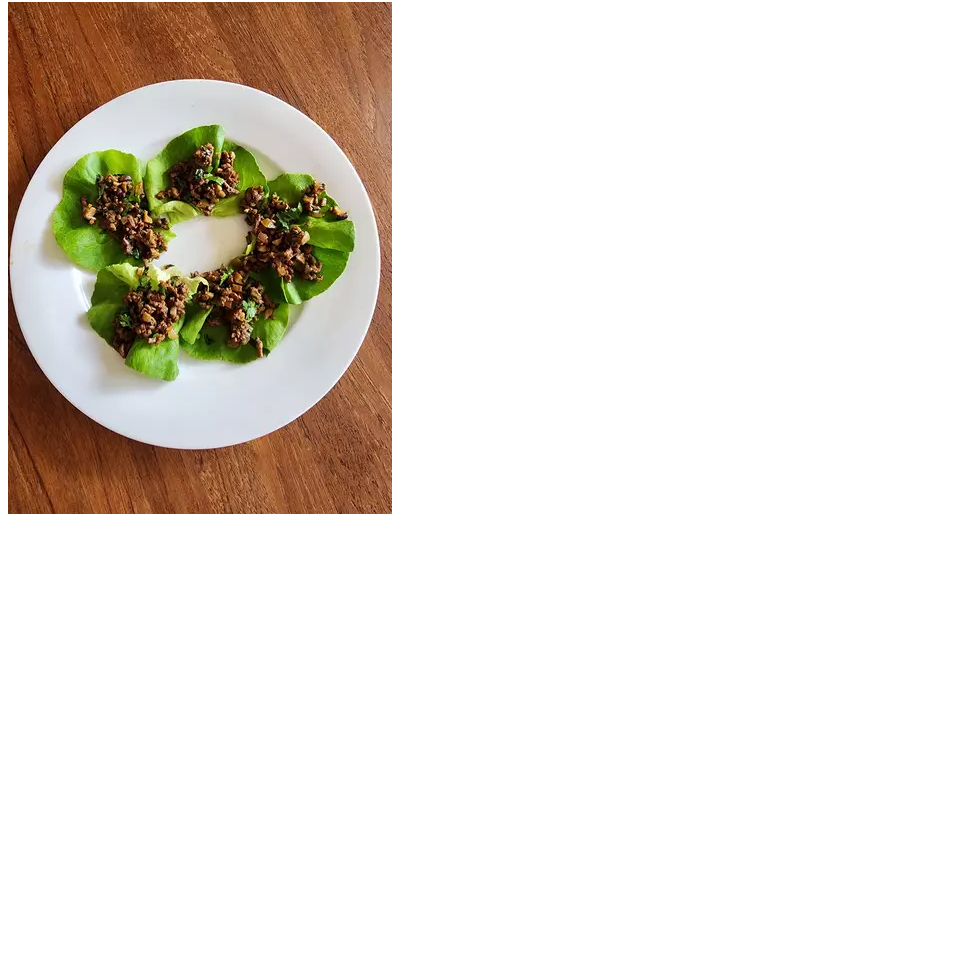
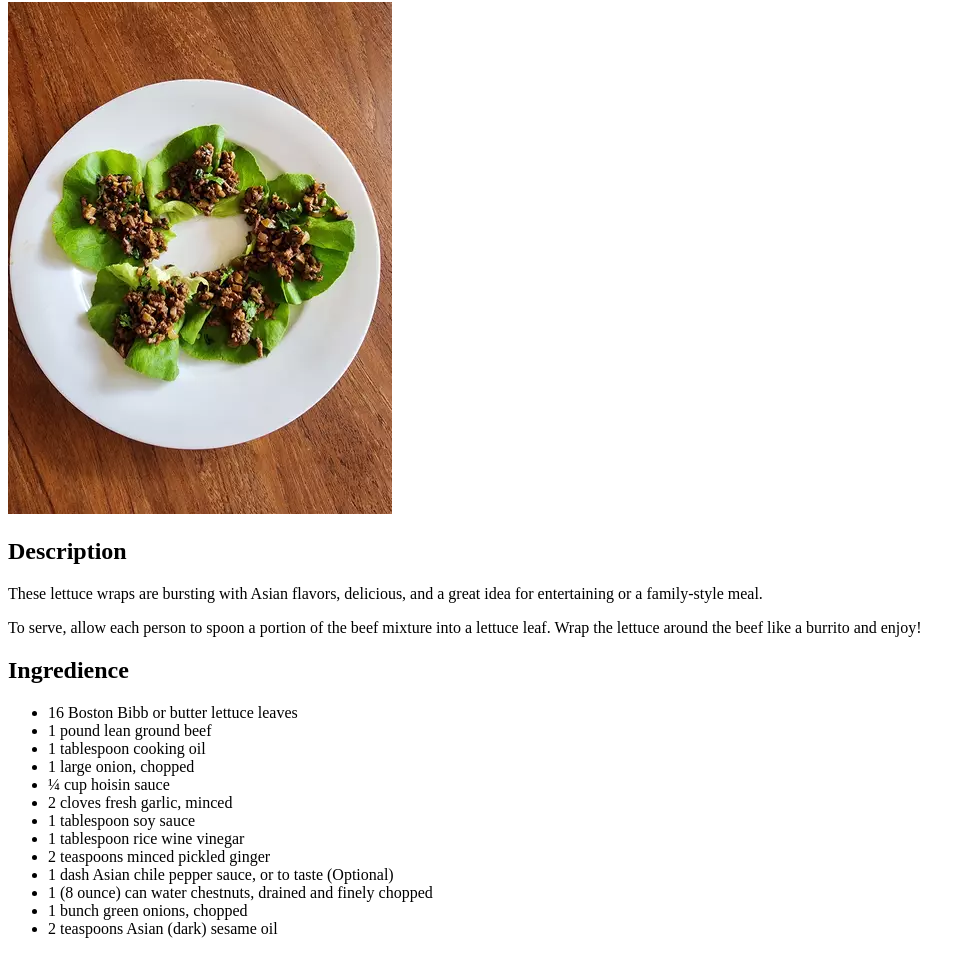
Before and after one commit to littlesharko1/Recepies, a plain HTML site: page recipes/beef-letuce-wraps.html in a window 1280 px wide. Shown: the part 78-1032 px from the top of the page, without its empty margins (0-975 px from the left). Before the commit the page ends 800 px from the top, so only its background shows below. Drawn offline with Linux system fonts and the light colour scheme.

Commit message:
added description and ingredience of beef wraps

```diff
--- a/recipes/beef-letuce-wraps.html
+++ b/recipes/beef-letuce-wraps.html
@@ -8,5 +8,25 @@
 <body>
   <h1>Beef Letuce Wraps</h1>
   <img src="../images/Beef-Wraps.webp" alt="Beef Letuce Wraps">
+  <h2>Description</h4>
+  <p>These lettuce wraps are bursting with Asian flavors, delicious, and a great idea for entertaining or a family-style meal.</p>
+  <p>To serve, allow each person to spoon a portion of the beef mixture into a lettuce leaf. Wrap the lettuce around the beef like a burrito and enjoy!</p>
+  <h2>Ingredience</h3>
+  <ul>
+    <li>16 Boston Bibb or butter lettuce leaves</li>
+    <li>1 pound lean ground beef</li>
+    <li>1 tablespoon cooking oil</li>
+    <li>1 large onion, chopped</li>
+    <li>¼ cup hoisin sauce</li>
+    <li>2 cloves fresh garlic, minced</li>
+    <li>1 tablespoon soy sauce</li>
+    <li>1 tablespoon rice wine vinegar</li>
+    <li>2 teaspoons minced pickled ginger</li>
+    <li>1 dash Asian chile pepper sauce, or to taste (Optional)</li>
+    <li>1 (8 ounce) can water chestnuts, drained and finely chopped</li>
+    <li>1 bunch green onions, chopped</li>
+    <li>2 teaspoons Asian (dark) sesame oil</li>
+  </ul>
+
 </body>
 </html>
```
